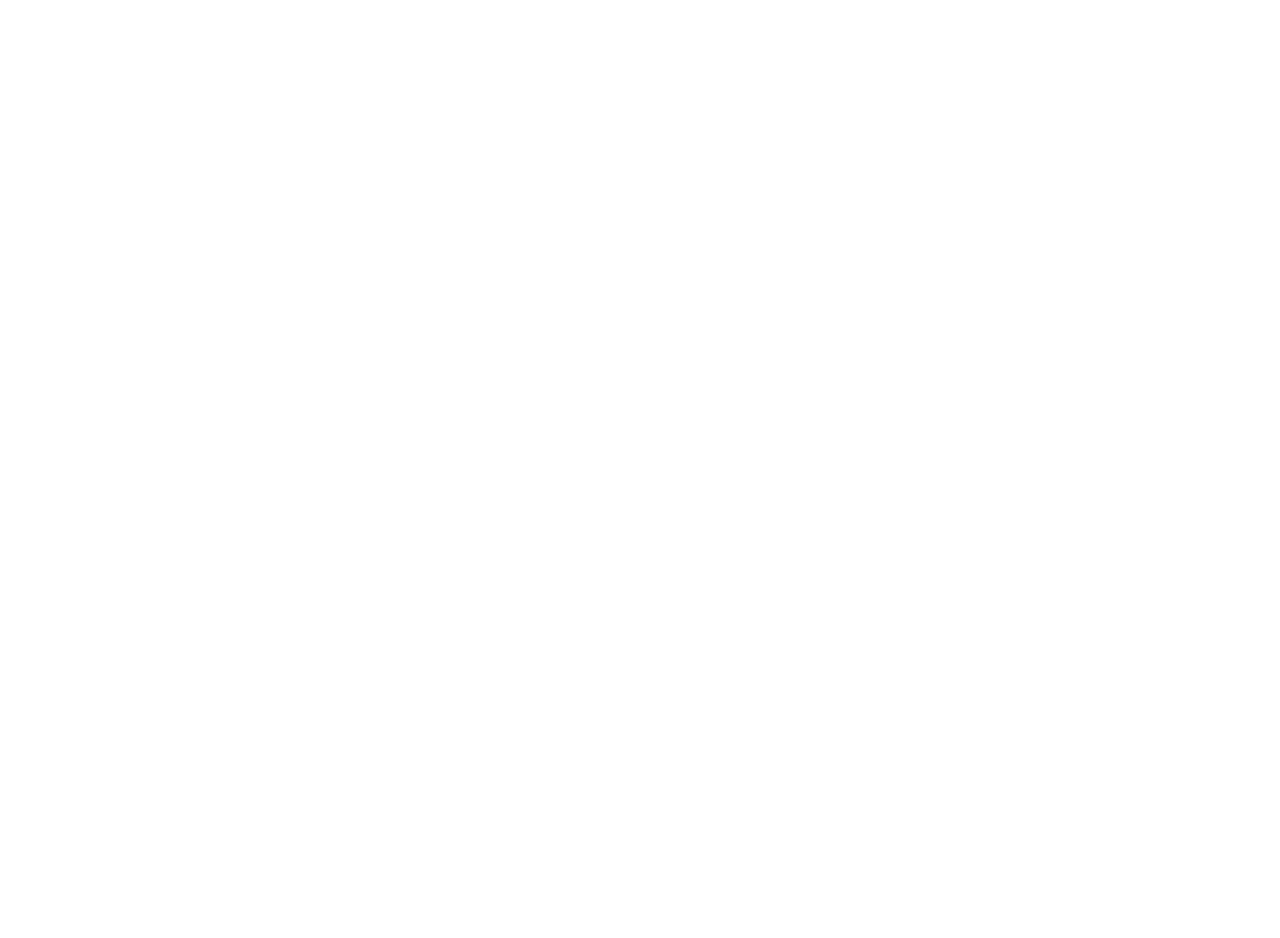
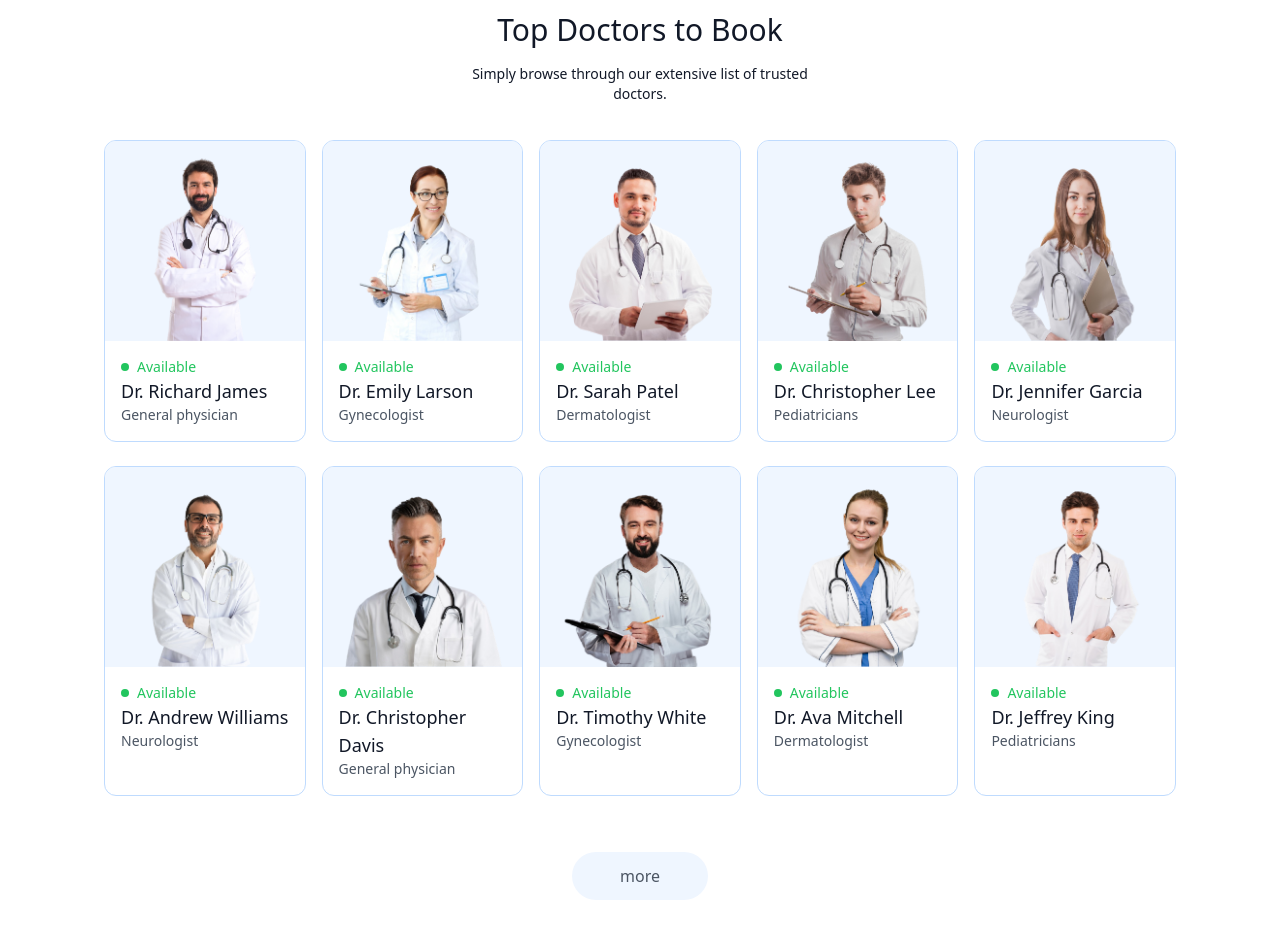
Before and after one commit to KiraCode/doctor-appointment-booking, a React (Vite) app in the folder frontend/: page / in a window 1280 px wide. Shown: the part 1060-1998 px from the top of the page. Before the commit the page ends 1068 px from the top, so only its background shows below. Built offline with nearby package versions, Linux system fonts and the light colour scheme.

Commit message:
added default css property in tailwind config file and added topdoctors jsx file , a new page

```diff
--- a/frontend/src/App.jsx
+++ b/frontend/src/App.jsx
@@ -12,7 +12,7 @@
 
 export default function App() {
   return (
-    <div className="mx-4 sm:mx-[10%]">
+    <div className="mx-4 sm:mx-[5%]">
       <Navbar />
       <Routes>
         <Route path="/" element={<Home />} />
--- /dev/null
+++ b/frontend/src/components/TopDoctors.jsx
@@ -0,0 +1,36 @@
+import React from "react";
+import { doctors } from "../assets/assets_frontend/assets";
+import { useNavigate } from "react-router-dom";
+
+export default function TopDoctors() {
+  const navigate = useNavigate();
+  return (
+    <div className="flex flex-col items-center gap-4 my-16 text-gray-900 md:mx-10">
+      <h1 className="text-3xl font-medium">Top Doctors to Book</h1>
+      <p className="sm:w-1/3 text-center text-sm">
+        Simply browse through our extensive list of trusted doctors.
+      </p>
+      <div className="w-full grid grid-cols-auto gap-4 pt-5 gap-y-6 px-3 sm:px-0">
+        {doctors.slice(0, 10).map((item, index) => (
+          <div
+            onClick={() => navigate(`/appointment/${item._id}`)}
+            className="border border-blue-200 rounded-xl overflow-hidden cursor-pointer hover:translate-y-[-10px] transition-all duration-500"
+          >
+            <img className="bg-blue-50" src={item.image} alt="" />
+            <div className="p-4">
+              <div className="flex items-center gap-2 text-sm text-center text-green-500">
+                <p className="w-2 h-2 bg-green-500 rounded-full"></p>
+                <p>Available</p>
+              </div>
+              <p className="text-gray-900 text-lg font-medium">{item.name}</p>
+              <p className="text-gray-600 text-sm">{item.speciality}</p>
+            </div>
+          </div>
+        ))}
+      </div>
+      <button className="bg-blue-50 text-gray-600 px-12 py-3 rounded-full mt-10">
+        more
+      </button>
+    </div>
+  );
+}
--- a/frontend/src/pages/Home.jsx
+++ b/frontend/src/pages/Home.jsx
@@ -1,12 +1,14 @@
 import React from "react";
 import Header from "../components/Header";
 import SpecialityMenu from "../components/SpecialityMenu";
+import TopDoctors from "../components/TopDoctors";
 
 export default function Home() {
   return (
     <div>
       <Header />
       <SpecialityMenu />
+      <TopDoctors />
     </div>
   );
 }
--- a/frontend/tailwind.config.js
+++ b/frontend/tailwind.config.js
@@ -6,6 +6,9 @@
       colors: {
         primary: "#5f6fff",
       },
+      gridTemplateColumns: {
+        auto: "repeat(auto-fill, minmax(200px, 1fr))",
+      },
     },
   },
   plugins: [],
```
